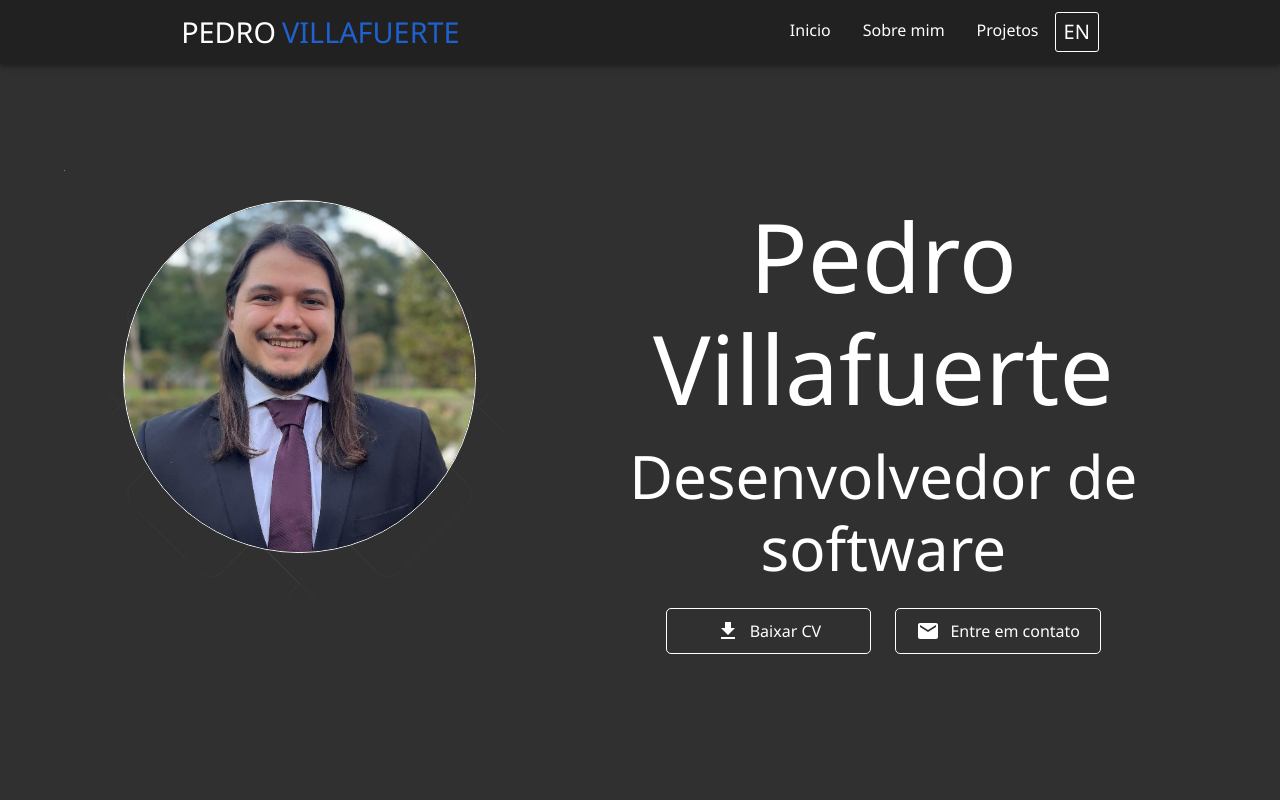
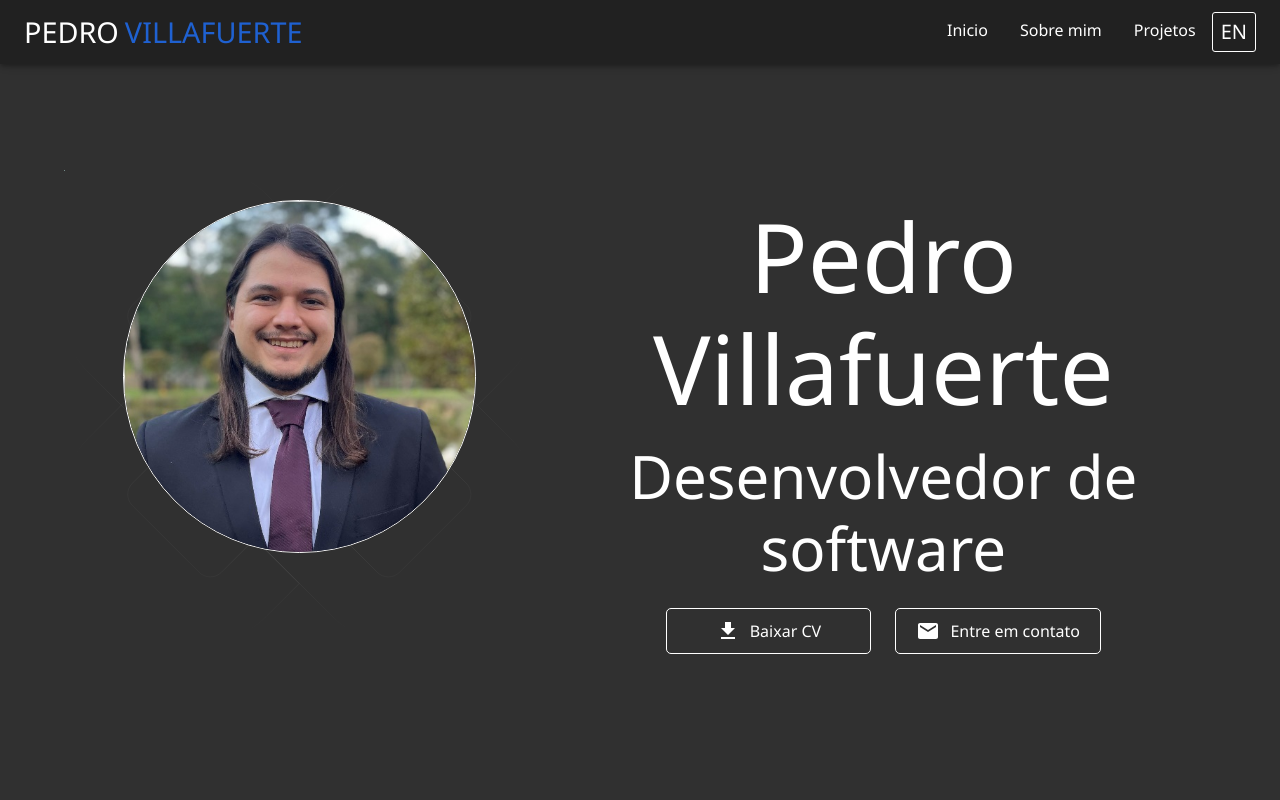
Before and after one commit to PedroVillafuerte/my-portfolio, a React (Vite) app: page / in a window 1280 px wide. Shown: the top 800 px of the page. Built offline with nearby package versions, Linux system fonts and the light colour scheme.

Commit message:
versao nova navbar

```diff
--- a/src/components/NavBar/NavBar.tsx
+++ b/src/components/NavBar/NavBar.tsx
@@ -11,11 +11,11 @@ const NavBar = () => {
         backgroundColor: `${theme.palette.primary.dark}`,
         maxWidth:"100vw",
         [theme.breakpoints.up('xs')]: {
-          justifyContent: "space-between",
+          justifyContent: "center",
           fontSize: "0.1em",
         },
         [theme.breakpoints.up('md')]: {
-          justifyContent: "space-around",
+          justifyContent: "space-between",
           fontSize: "1em",
           }
     }))
@@ -26,6 +26,7 @@ const NavBar = () => {
 
     const StyledDiv = styled('div') (({})=> ({
       display: "flex",
+      alignContent: "left"
   }))
 
     return (
--- a/src/components/PedroLogo/PedroLogo.tsx
+++ b/src/components/PedroLogo/PedroLogo.tsx
@@ -5,9 +5,10 @@ const PedroLogo = () => {
     const StyledLogo = styled("div") (({theme})=> ({
         display: "flex",
         [theme.breakpoints.up('xs')]: {
-            fontSize: "0.8em",
+            display:"none",
           },
           [theme.breakpoints.up('md')]: {
+            display:"flex",
             fontSize: "1.8em",
             }
     }))
```
